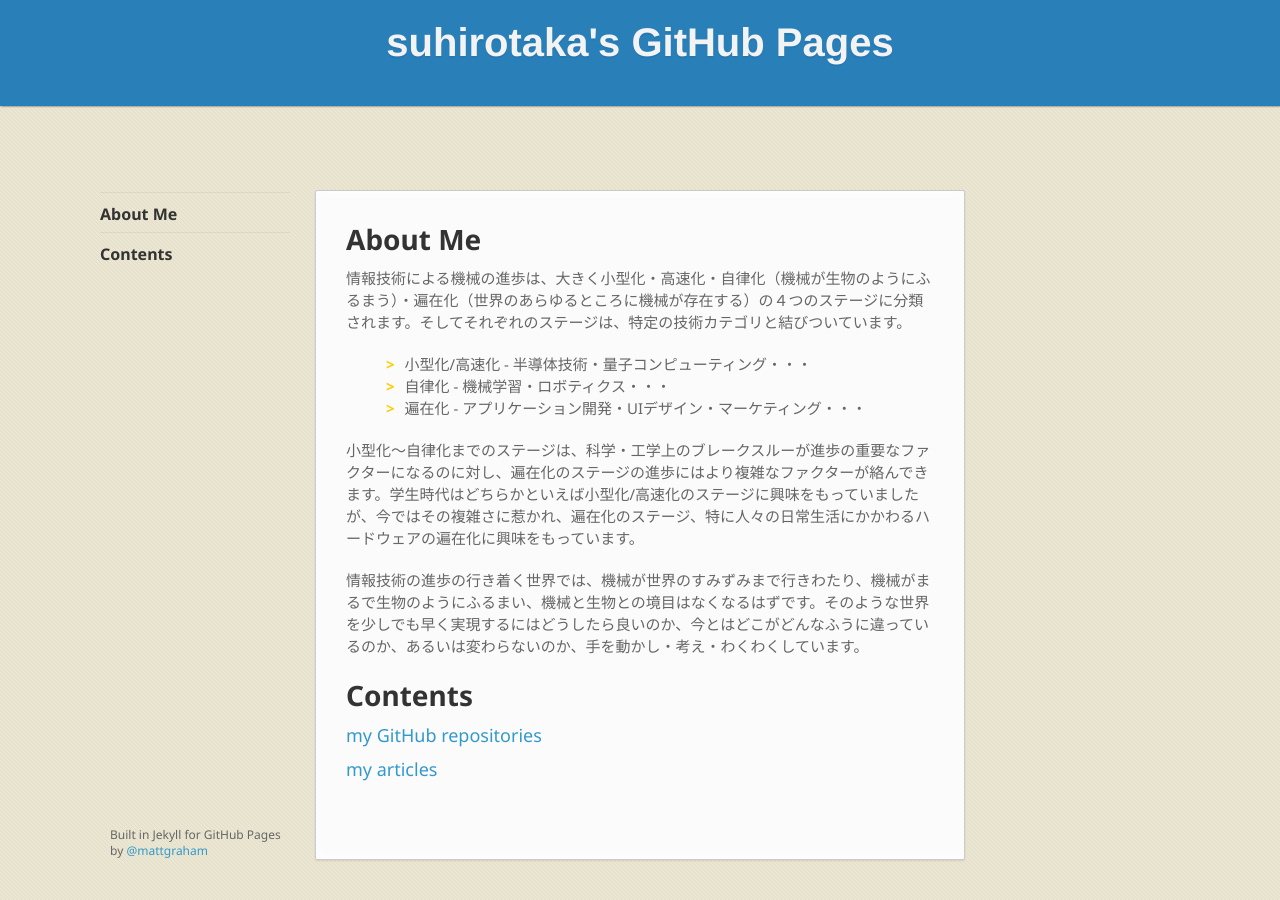
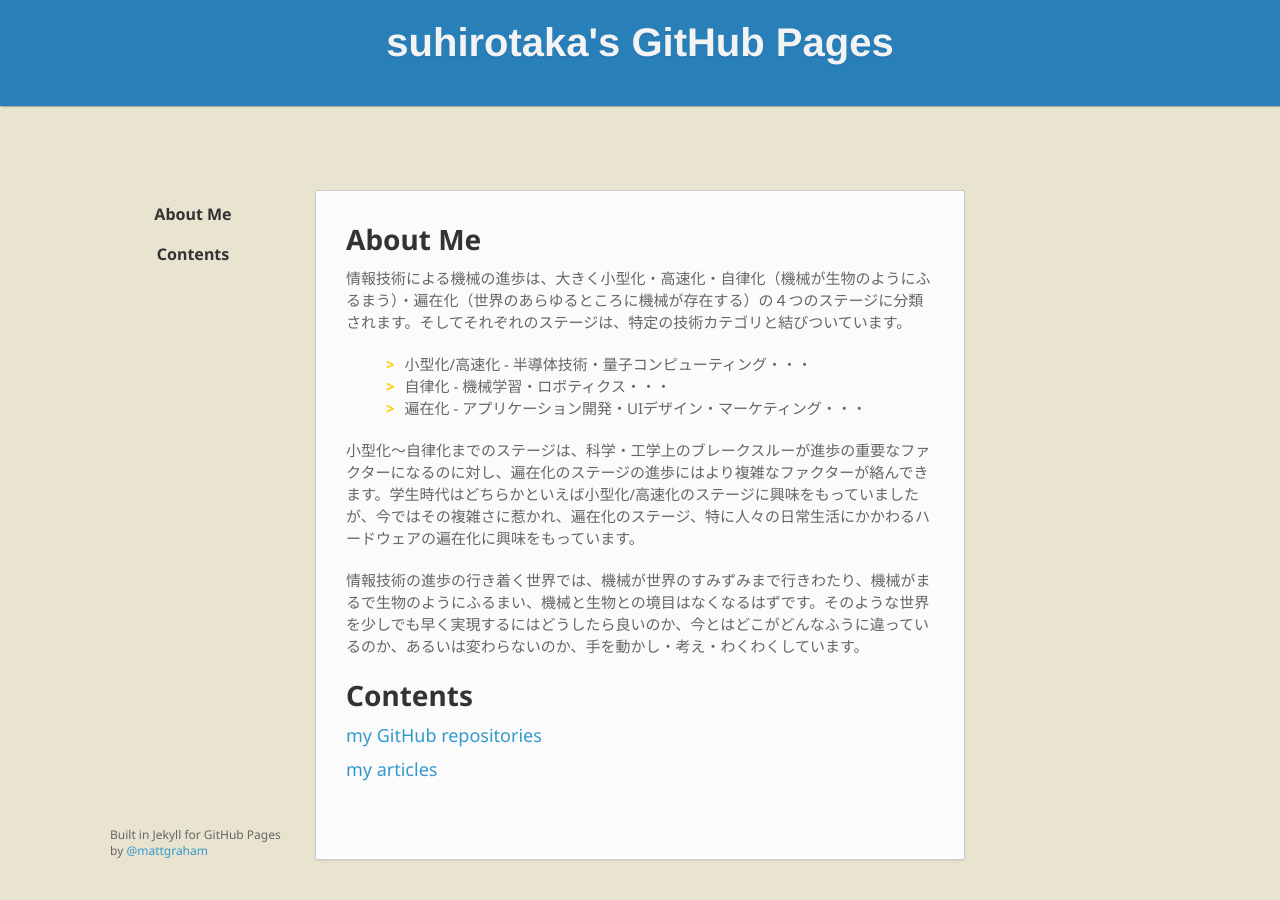
Before and after one commit to suhirotaka/suhirotaka.github.io, a Jekyll site: the page built from index.md, in a window 1280 px wide. Built offline with Jekyll 4.4.1, drawn with Linux system fonts in a browser that asks for light colours; nearby versions of some CDN libraries; some web fonts are replaced; our own code applies the rules of GitHub Pages for plain Markdown files.

Commit message:
custom css

```diff
--- a/_includes/header.html
+++ b/_includes/header.html
@@ -12,6 +12,14 @@
       <script src="//html5shiv.googlecode.com/svn/trunk/html5.js"></script>
     <![endif]-->
     <meta name="viewport" content="width=device-width, initial-scale=1, user-scalable=no">
+    <style type="text/css">
+      nav {
+        text-align: center;
+      }
+      nav li {
+        box-shadow: none;
+      }
+    </style>
   </head>
   <body>
 
```
